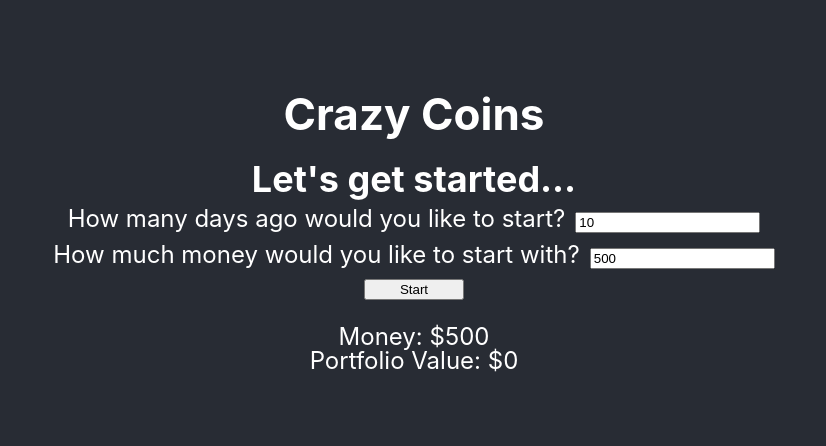
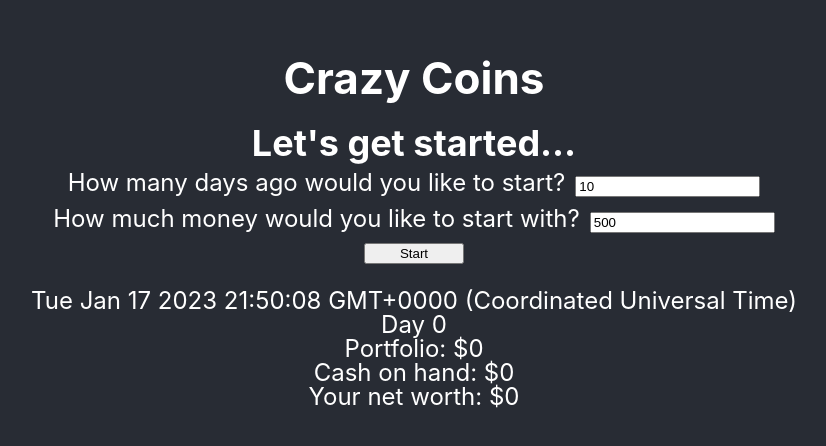
Before and after one commit to vtopham/crazy-coins, a React (Create React App) app in the folder crazy-coins/: page / in a window 1280 px wide. Shown: the part 168-614 px from the top of the page, without its empty margins (226-1052 px from the left). Built offline with nearby package versions, Linux system fonts and the light colour scheme.

Commit message:
Got started on the gameView reducer so we can implement the start button.

```diff
--- /dev/null
+++ b/crazy-coins/src/components/gameView.tsx
@@ -0,0 +1,23 @@
+
+
+export default function GameView() {
+
+    //TODO we will read these in state once we have the actions set up to calculate them in place upon initial game setup.
+    const dateToday = new Date();
+    const dayCounter = 0;
+    const portfolioValue = 0;
+    const money = 0;
+    const netWorth = portfolioValue + money;
+
+    return(
+        <div className = "game-view-wrapper">
+            <div className = "metrics-wrapper">
+                <p>{dateToday.toString()}</p>
+                <p>Day {dayCounter}</p>
+                <p>Portfolio: ${portfolioValue}</p>
+                <p>Cash on hand: ${money}</p>
+                <p>Your net worth: ${netWorth}</p>
+            </div>
+        </div>
+    )
+}
--- a/crazy-coins/src/components/startForm.tsx
+++ b/crazy-coins/src/components/startForm.tsx
@@ -10,15 +10,15 @@ export default function StartForm() {
     const dispatch = useDispatch()
 
 
-    //We're not initially getting our starting money/dates from state, but we'll update global state when the user clicks "start"
-
-    //TODO, would be nice to initialize from state
+    //Grab these values from state and then play around with them within the component
 
     const initMoney = useSelector((state: any) => state.startForm.startCash)
     const initOffset = useSelector((state: any) => state.startForm.startOffset)
 
     const [money, setMoney] = useState(initMoney);
     const [dateOffset, setDateOffset] = useState(initOffset);
+
+
 
     const handleMoneyUpdate = (event: any) => {
         setMoney(event.target.value);
@@ -29,14 +29,17 @@ export default function StartForm() {
     }
 
 
-    //When we hit "start", we want to update global state with our starting money and our start date, so that it can be accessed by other components
+    const handleStart = () => {
+        //Upate values in global state TODO this is for when the component is destroyed eventually
+        dispatch(changeStartOffset(dateOffset));
+        dispatch(changeStartCash(money));
 
-    const handleStart = () => {
+        //Update state for the game itself, accessing the gameView slice
 
-        dispatch(changeStartOffset(dateOffset));
 
-        dispatch(changeStartCash(money));
     }
+
+
 
     return (
         <div className = "start-form-wrapper">
--- a/crazy-coins/src/pages/home.tsx
+++ b/crazy-coins/src/pages/home.tsx
@@ -1,6 +1,6 @@
 import { useState } from 'react';
 import StartForm from '../components/startForm'
-
+import GameView from '../components/gameView'
 
 
 
@@ -14,11 +14,7 @@ export default function Home() {
         <div className = "home-wrapper">
             <h1>Crazy Coins</h1>
             <StartForm/>
-            <div className = "counter">
-                {/* <p>Today's date: {gameDate.toString()}, day {dayCounter}</p> */}
-                <p>Money: ${capital}</p>
-                <p>Portfolio Value: ${portfolioVal}</p>
-            </div>
+            <GameView/>
         </div>
     )
 }
```
Also changed, not shown: crazy-coins/src/store/gameView.slice.tsx (added, +37 -0 lines).
